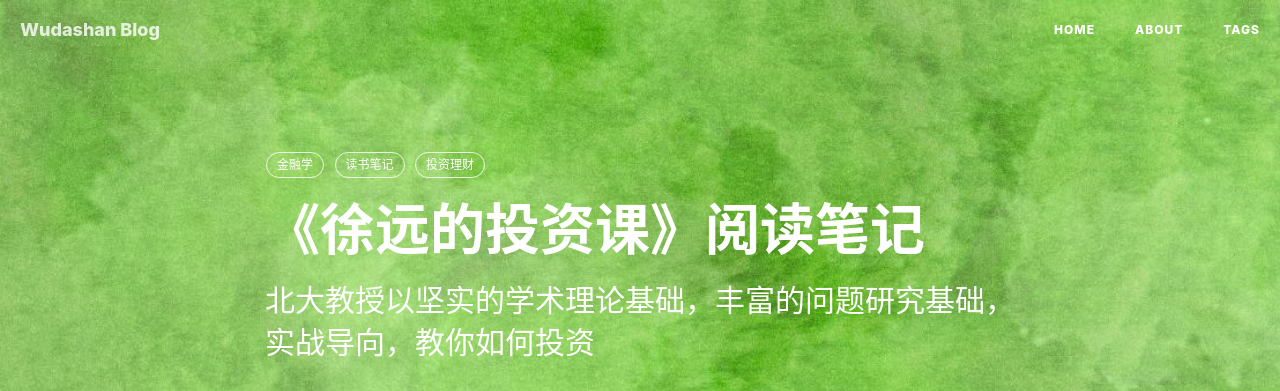
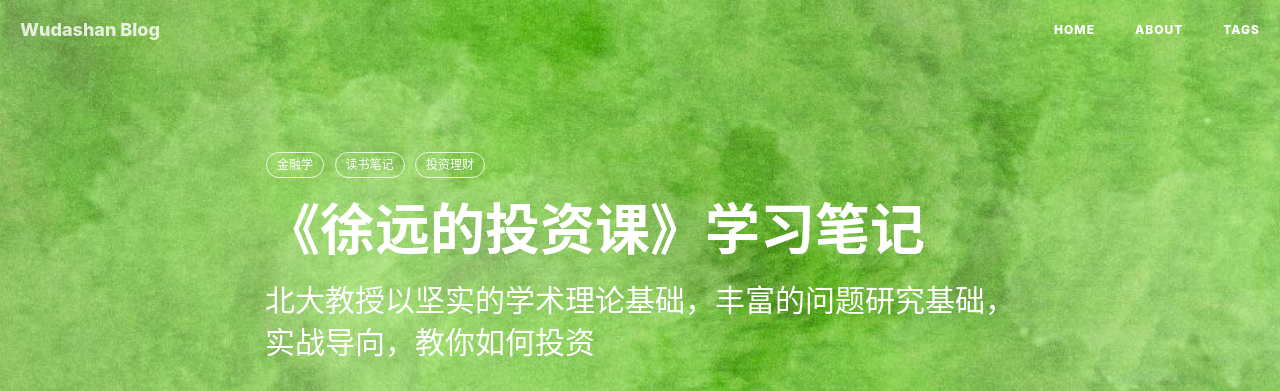
Before and after one commit to wudashan/wudashan.github.io, a Jekyll site: the page built from _posts/2020-05-04-xuyuan-investment-course.markdown, in a window 1280 px wide and 1400 px high. Shown: the top 391 px of the window. Built offline with Jekyll 4.4.1, drawn with Linux system fonts in a browser that asks for light colours; nearby versions of some CDN libraries; comment, search, counter and statistics services are not loaded; some of the changed text lies outside the part shown.

Commit message:
no message

```diff
--- a/_posts/2020-05-04-xuyuan-investment-course.markdown
+++ b/_posts/2020-05-04-xuyuan-investment-course.markdown
@@ -1,6 +1,6 @@
 ---
 layout:     post
-title:      "《徐远的投资课》阅读笔记"
+title:      "《徐远的投资课》学习笔记"
 subtitle:   "北大教授以坚实的学术理论基础，丰富的问题研究基础，实战导向，教你如何投资"
 date:       2020-05-04 11:00:00
 author:     "Wudashan"
@@ -12,7 +12,9 @@ tags:
     - 投资理财
 ---
 
-# [主题知识学习方法论引导](http://wudashan.com/2020/03/29/Learning-Method/)
+# 主题知识学习方法论引导
+
+> http://wudashan.com/2020/03/29/Learning-Method/
 
 ## 学习之前
 
@@ -49,7 +51,7 @@ tags:
 3. 最后回顾自己是否拿到了最初期望的结果？
 
 
-# 阅读笔记
+# 学习笔记
 
 ![](https://raw.githubusercontent.com/wudashan/blog-picture/master/xuyuan-investment-course/%E5%BE%90%E8%BF%9C%E7%9A%84%E6%8A%95%E8%B5%84%E8%AF%BE.png)
 
```
